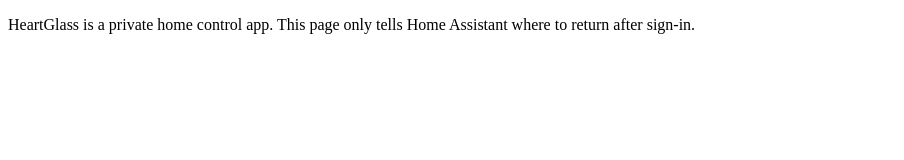
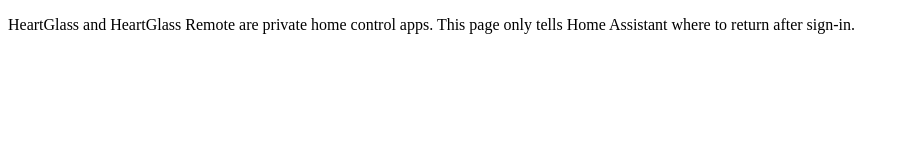
Before and after one commit to hjavaher/heartglass-oauth, a plain HTML site: page index.html in a window 1280 px wide. Shown: the whole page, without its empty margins (0-904 px from the left). Drawn offline with Linux system fonts and the light colour scheme.

Commit message:
Add the HeartGlass Remote sign-in return address

```diff
--- a/index.html
+++ b/index.html
@@ -4,9 +4,10 @@
 <meta charset="utf-8">
 <title>HeartGlass</title>
 <link rel="redirect_uri" href="spatialhome://auth-callback">
+<link rel="redirect_uri" href="heartglassremote://auth-callback">
 <meta name="viewport" content="width=device-width, initial-scale=1">
 </head>
 <body>
-<p>HeartGlass is a private home control app. This page only tells Home Assistant where to return after sign-in.</p>
+<p>HeartGlass and HeartGlass Remote are private home control apps. This page only tells Home Assistant where to return after sign-in.</p>
 </body>
 </html>
```
